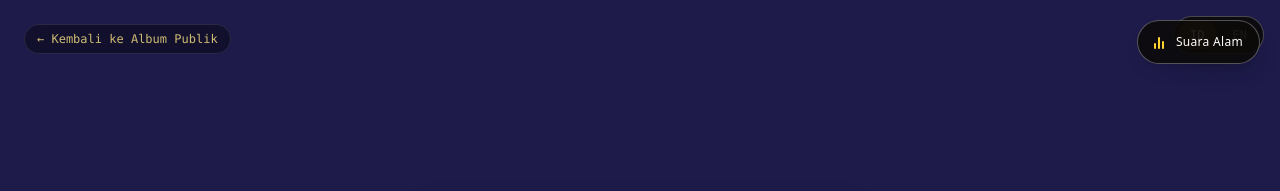
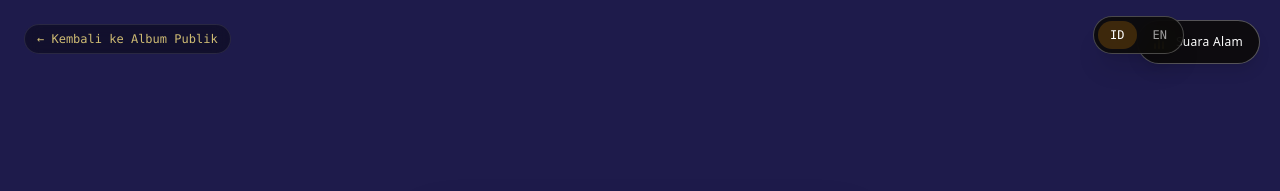
Before and after one commit to ridhodwiki/Album-Andong, an Astro site: page /rahasia in a window 1280 px wide. Shown: the top 191 px of the page. Built offline with nearby package versions, Linux system fonts and the light colour scheme; Astro itself is replaced by a stand-in of ours.

Commit message:
fix(ui): move language toggle to avoid overlap with music toggle

```diff
--- a/src/components/BahasaToggle.astro
+++ b/src/components/BahasaToggle.astro
@@ -1,7 +1,7 @@
 ---
 ---
 <!-- Language Toggle -->
-<div class="fixed top-4 right-4 z-50 flex gap-1 bg-stone-950/90 border border-white/25 rounded-full p-1 backdrop-blur-md shadow-xl">
+<div class="fixed top-4 right-24 z-60 flex gap-1 bg-stone-950/90 border border-white/25 rounded-full p-1 backdrop-blur-md shadow-xl">
   <button
     type="button"
     data-lang="id"
```
